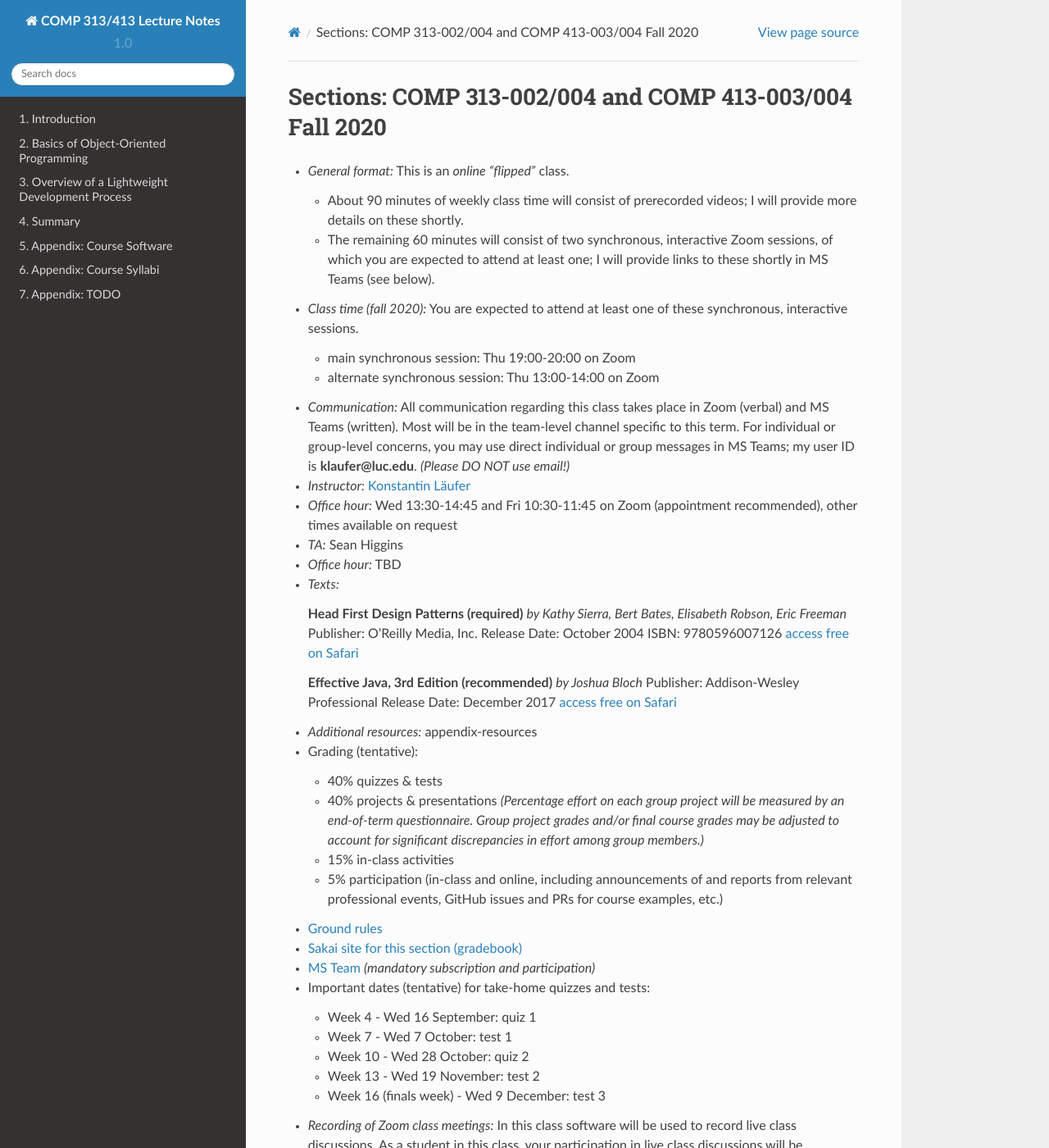
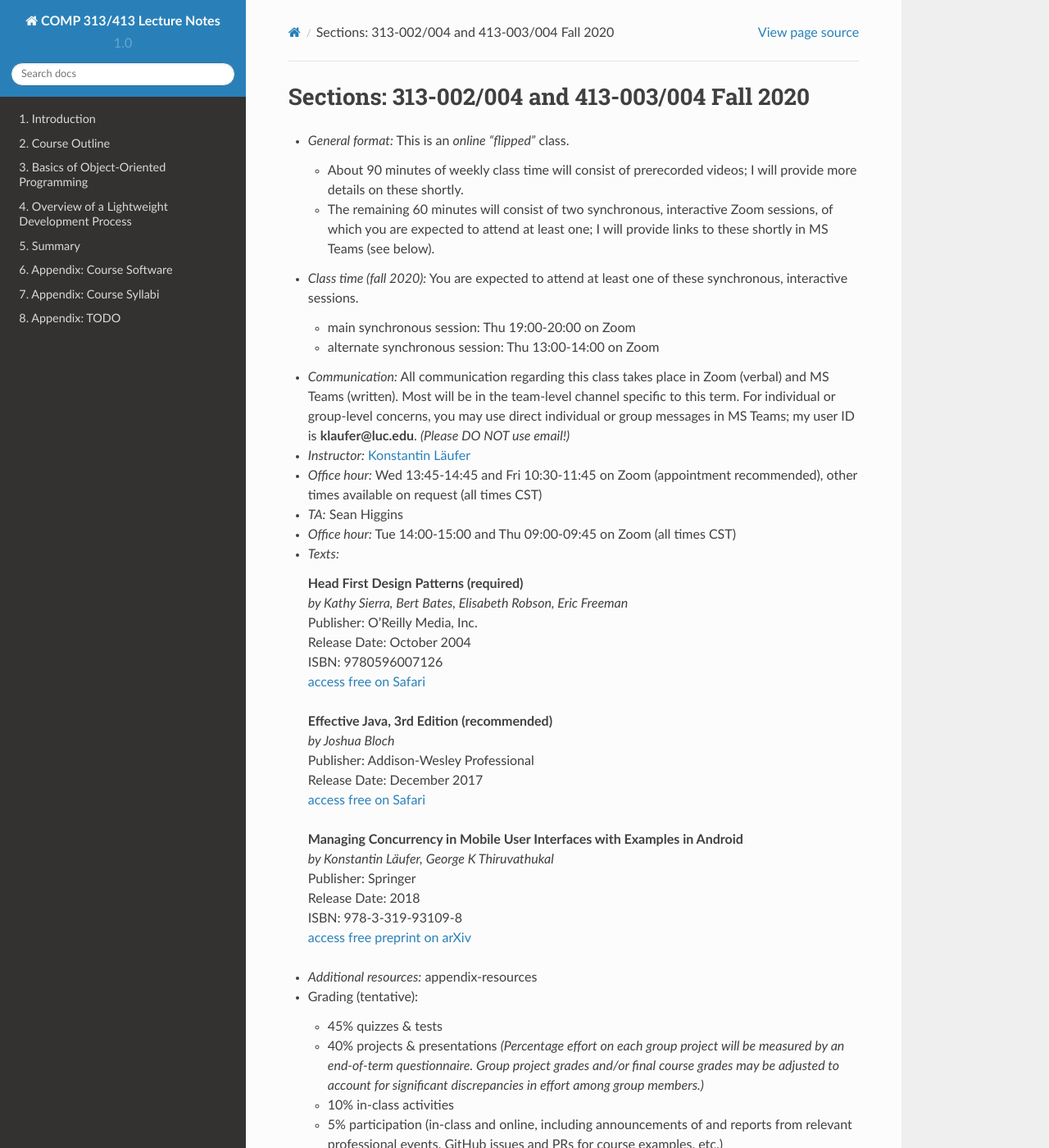
Before and after one commit to LoyolaChicagoBooks/lucoodevcourse, a Sphinx documentation site: the page built from source/syllabi/2020Fall.rst, in a window 1280 px wide and 1400 px high. Shown: the whole window at 82% size. Built offline with Sphinx 7.4.7 and the Read the Docs theme 2.0.0, drawn with Linux system fonts in a browser that asks for light colours; pages that are not in the unit, such as notebooks, are missing from menus.

Commit message:
updated syllabus for fall 2020
Signed-off-by: Konstantin Läufer <klaeufer@gmail.com>

```diff
--- a/source/index.rst
+++ b/source/index.rst
@@ -19,10 +19,12 @@ Table of Contents
    :numbered:
 
    intro
+   outline
    basicoop
    devprocess
    summary
 
+   resources
    software
    syllabus
    todo
--- a/source/syllabi/2020Fall.rst
+++ b/source/syllabi/2020Fall.rst
@@ -1,5 +1,5 @@
-Sections: COMP 313-002/004 and COMP 413-003/004 Fall 2020
-~~~~~~~~~~~~~~~~~~~~~~~~~~~~~~~~~~~~~~~~~~~~~~~~~~~~~~~~~
+Sections: 313-002/004 and 413-003/004 Fall 2020
+~~~~~~~~~~~~~~~~~~~~~~~~~~~~~~~~~~~~~~~~~~~~~~~
 
 - *General format:* This is an *online* *"flipped"* class.
 
@@ -13,30 +13,38 @@ Sections: COMP 313-002/004 and COMP 413-003/004 Fall 2020
 
 - *Communication:* All communication regarding this class takes place in Zoom (verbal) and MS Teams (written). Most will be in the team-level channel specific to this term. For individual or group-level concerns, you may use direct individual or group messages in MS Teams; my user ID is **klaufer@luc.edu**. *(Please DO NOT use email!)*
 - *Instructor:* `Konstantin Läufer <http://laufer.cs.luc.edu>`_
-- *Office hour:* Wed 13:30-14:45 and Fri 10:30-11:45 on Zoom (appointment recommended), other times available on request
+- *Office hour:* Wed 13:45-14:45 and Fri 10:30-11:45 on Zoom (appointment recommended), other times available on request (all times CST)
 - *TA:* Sean Higgins
-- *Office hour:* TBD
+- *Office hour:* Tue 14:00-15:00 and Thu 09:00-09:45 on Zoom (all times CST)
 - *Texts:*
 
-  **Head First Design Patterns (required)**
-  *by Kathy Sierra, Bert Bates, Elisabeth Robson, Eric Freeman*
-  Publisher: O'Reilly Media, Inc.
-  Release Date: October 2004
-  ISBN: 9780596007126
-  `access free on Safari <https://learning.oreilly.com/library/view/head-first-design/0596007124>`_
+  | **Head First Design Patterns (required)**
+  | *by Kathy Sierra, Bert Bates, Elisabeth Robson, Eric Freeman*
+  | Publisher: O'Reilly Media, Inc.
+  | Release Date: October 2004
+  | ISBN: 9780596007126
+  | `access free on Safari <https://learning.oreilly.com/library/view/head-first-design/0596007124>`_
 
-  **Effective Java, 3rd Edition (recommended)**
-  *by Joshua Bloch*
-  Publisher: Addison-Wesley Professional
-  Release Date: December 2017
-  `access free on Safari <https://learning.oreilly.com/library/view/effective-java-3rd/9780134686097>`_
+  | **Effective Java, 3rd Edition (recommended)**
+  | *by Joshua Bloch*
+  | Publisher: Addison-Wesley Professional
+  | Release Date: December 2017
+  | `access free on Safari <https://learning.oreilly.com/library/view/effective-java-3rd/9780134686097>`_
+
+  | **Managing Concurrency in Mobile User Interfaces with Examples in Android**
+  | *by Konstantin Läufer, George K Thiruvathukal*
+  | Publisher: Springer
+  | Release Date: 2018
+  | ISBN: 978-3-319-93109-8
+  | `access free preprint on arXiv <https://arxiv.org/abs/1705.02899>`_
+
 
 - *Additional resources:* :ref:`appendix-resources`
 - Grading (tentative):
 
-  - 40% quizzes & tests
+  - 45% quizzes & tests
   - 40% projects & presentations *(Percentage effort on each group project will be measured by an end-of-term questionnaire. Group project grades and/or final course grades may be adjusted to account for significant discrepancies in effort among group members.)*
-  - 15% in-class activities
+  - 10% in-class activities
   - 5% participation (in-class and online, including announcements of and reports from relevant professional events, GitHub issues and PRs for course examples, etc.)
 
 - `Ground rules <http://laufer.cs.luc.edu/teaching/ground-rules>`_
```
Also changed, not shown: source/syllabus.rst (+0 -7 lines).
